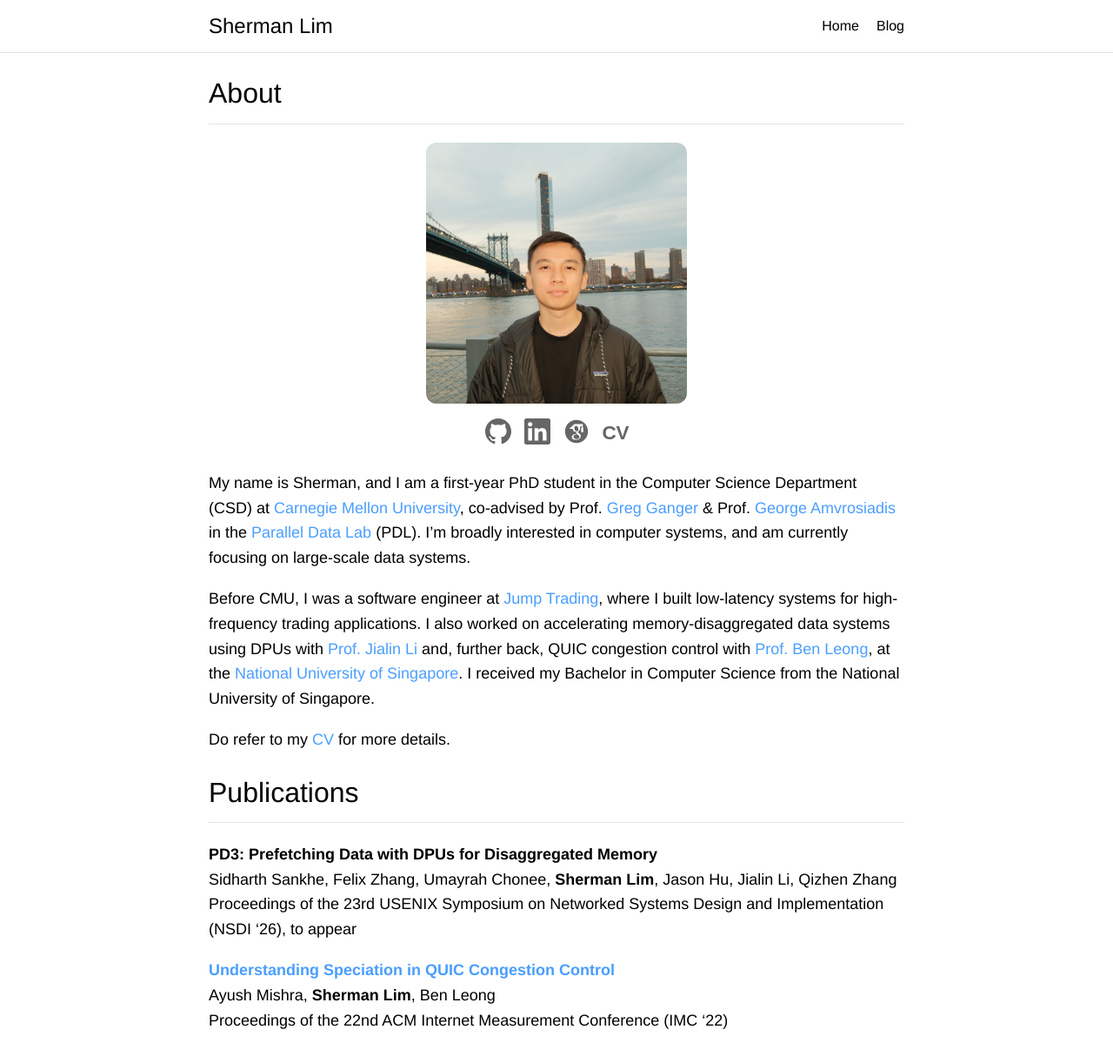
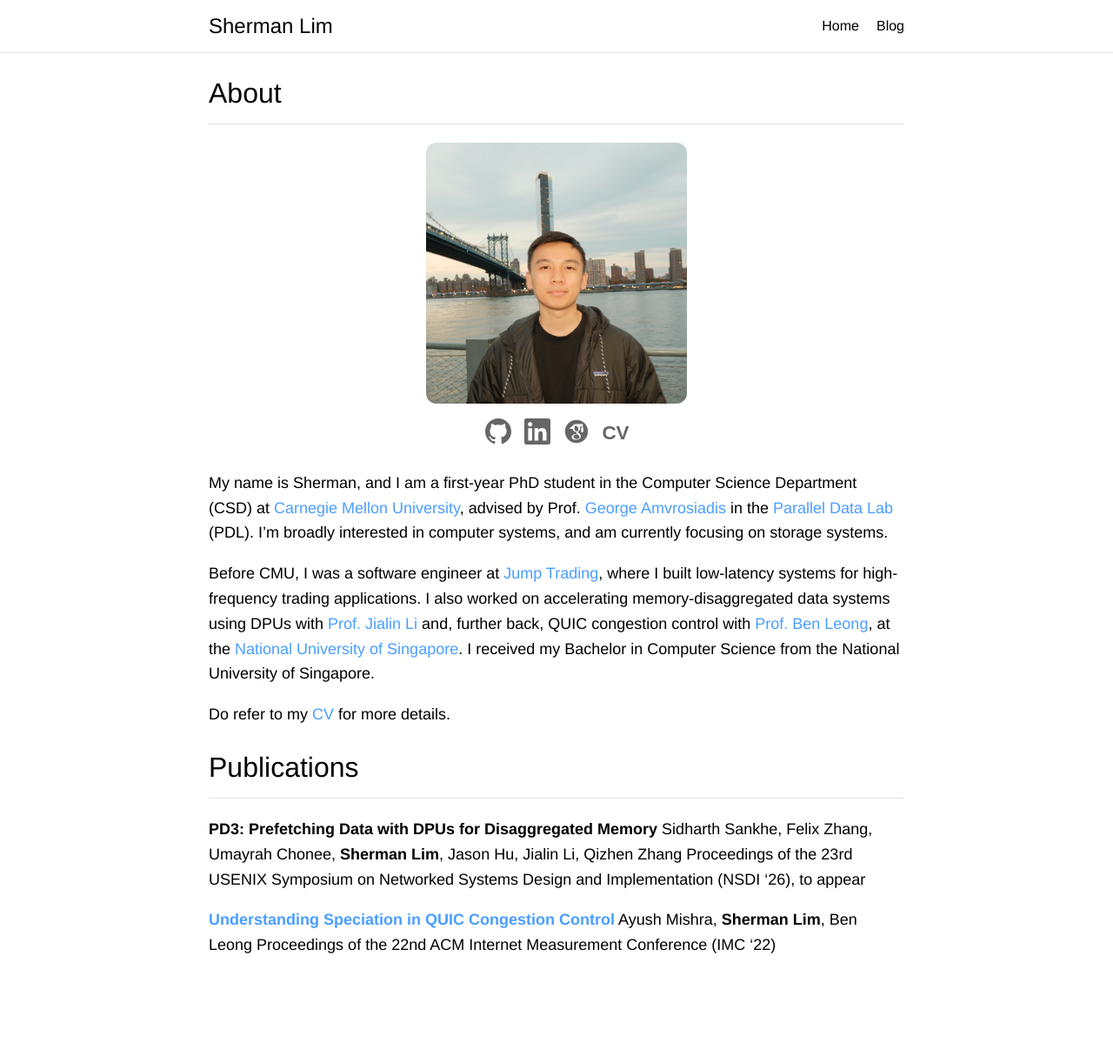
Before and after one commit to shermanjlim/shermanjlim, a Jekyll site: the page built from index.md, in a window 1280 px wide and 1265 px high. Shown: the top 1222 px of the window at 87% size. Built offline with Jekyll 4.4.1, drawn with Linux system fonts in a browser that asks for light colours.

Commit message:
update pubs

```diff
--- a/index.md
+++ b/index.md
@@ -35,7 +35,7 @@ title: "Home"
   </div>
 </div>
 
-My name is Sherman, and I am a first-year PhD student in the Computer Science Department (CSD) at [Carnegie Mellon University](https://www.cmu.edu/), co-advised by Prof. [Greg Ganger](https://users.ece.cmu.edu/~ganger/) & Prof. [George Amvrosiadis](https://users.ece.cmu.edu/~gamvrosi/) in the [Parallel Data Lab](https://www.pdl.cmu.edu/index.shtml) (PDL). I’m broadly interested in computer systems, and am currently focusing on large-scale data systems.
+My name is Sherman, and I am a first-year PhD student in the Computer Science Department (CSD) at [Carnegie Mellon University](https://www.cmu.edu/), advised by Prof. [George Amvrosiadis](https://users.ece.cmu.edu/~gamvrosi/) in the [Parallel Data Lab](https://www.pdl.cmu.edu/index.shtml) (PDL). I’m broadly interested in computer systems, and am currently focusing on storage systems.
 
 Before CMU, I was a software engineer at [Jump Trading](https://jumptrading.com), where I built low-latency systems for high-frequency trading applications.
 I also worked on accelerating memory-disaggregated data systems using DPUs with [Prof. Jialin Li](https://www.comp.nus.edu.sg/~lijl/) and, further back, QUIC congestion control with [Prof. Ben Leong](https://www.comp.nus.edu.sg/~bleong/), at the [National University of Singapore](https://nus.edu.sg/).
```
Also changed, not shown: 1 other file.
